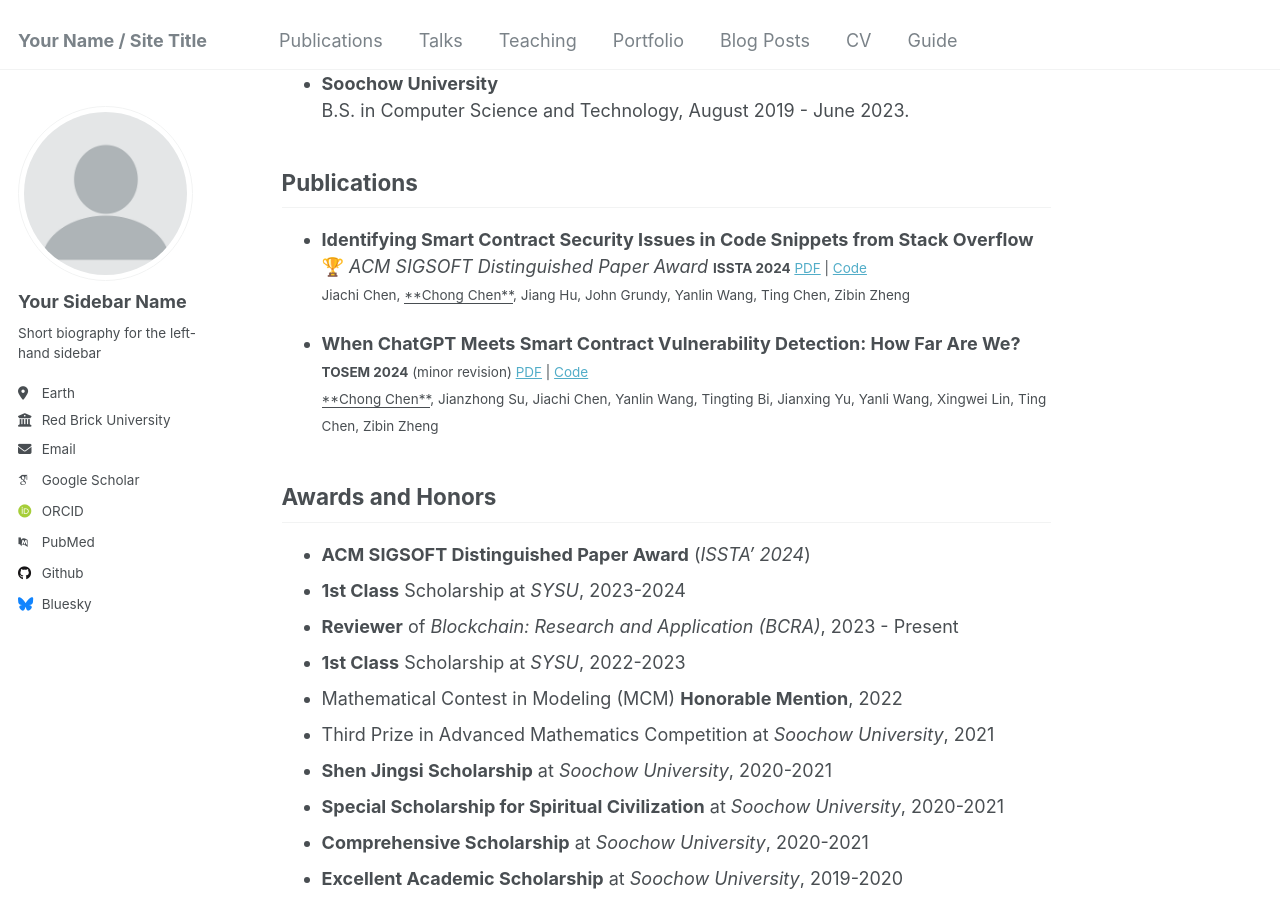
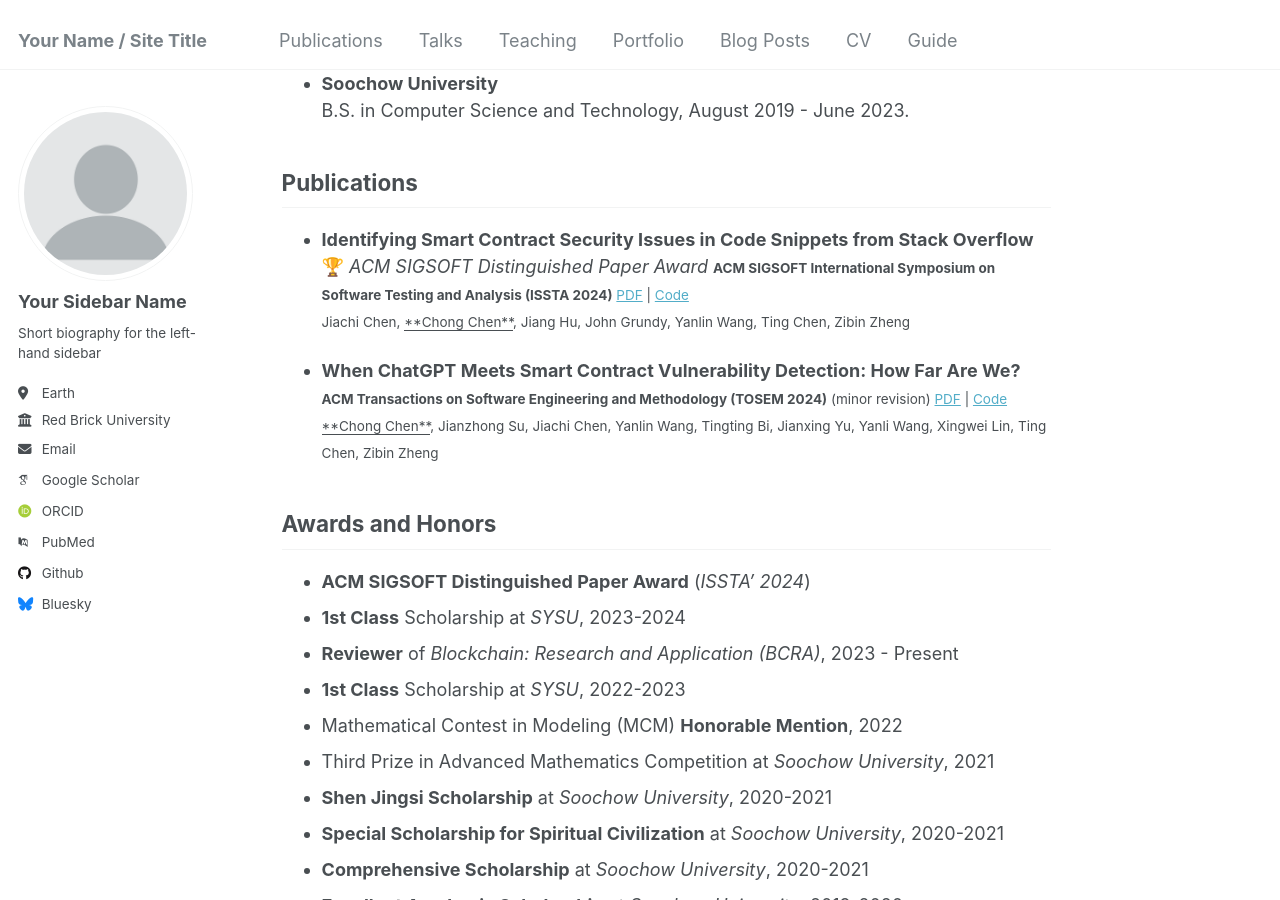
Before and after one commit to BugmakerCC/chong, a Jekyll site: the page built from _pages/about.md, in a window 1280 px wide and 900 px high, scrolled down 512 px. Built offline with Jekyll 4.4.1, drawn with Linux system fonts in a browser that asks for light colours; some web fonts are replaced.

Commit message:
Update about.md

```diff
--- a/_pages/about.md
+++ b/_pages/about.md
@@ -25,11 +25,11 @@ Educations
 Publications
 ------
 - **Identifying Smart Contract Security Issues in Code Snippets from Stack Overflow**  🏆 *ACM SIGSOFT Distinguished Paper Award*
-<small>**ISSTA 2024**  [PDF](https://dl.acm.org/doi/pdf/10.1145/3650212.3680353) | [Code](https://github.com/BugmakerCC/SOChecker)</small>
+<small>**ACM SIGSOFT International Symposium on Software Testing and Analysis (ISSTA 2024)**  [PDF](https://dl.acm.org/doi/pdf/10.1145/3650212.3680353) | [Code](https://github.com/BugmakerCC/SOChecker)</small>
 <small>Jiachi Chen, <u>**Chong Chen**</u>, Jiang Hu, John Grundy, Yanlin Wang, Ting Chen, Zibin Zheng</small>
 
 - **When ChatGPT Meets Smart Contract Vulnerability Detection: How Far Are We?**
-<small>**TOSEM 2024** (minor revision) [PDF](https://arxiv.org/pdf/2309.05520) | [Code](https://zenodo.org/record/8332273)</small>
+<small>**ACM Transactions on Software Engineering and Methodology (TOSEM 2024)** (minor revision) [PDF](https://arxiv.org/pdf/2309.05520) | [Code](https://zenodo.org/record/8332273)</small>
 <small><u>**Chong Chen**</u>, Jianzhong Su, Jiachi Chen, Yanlin Wang, Tingting Bi, Jianxing Yu, Yanli Wang, Xingwei Lin, Ting Chen, Zibin Zheng</small>
 
 Awards and Honors
```
